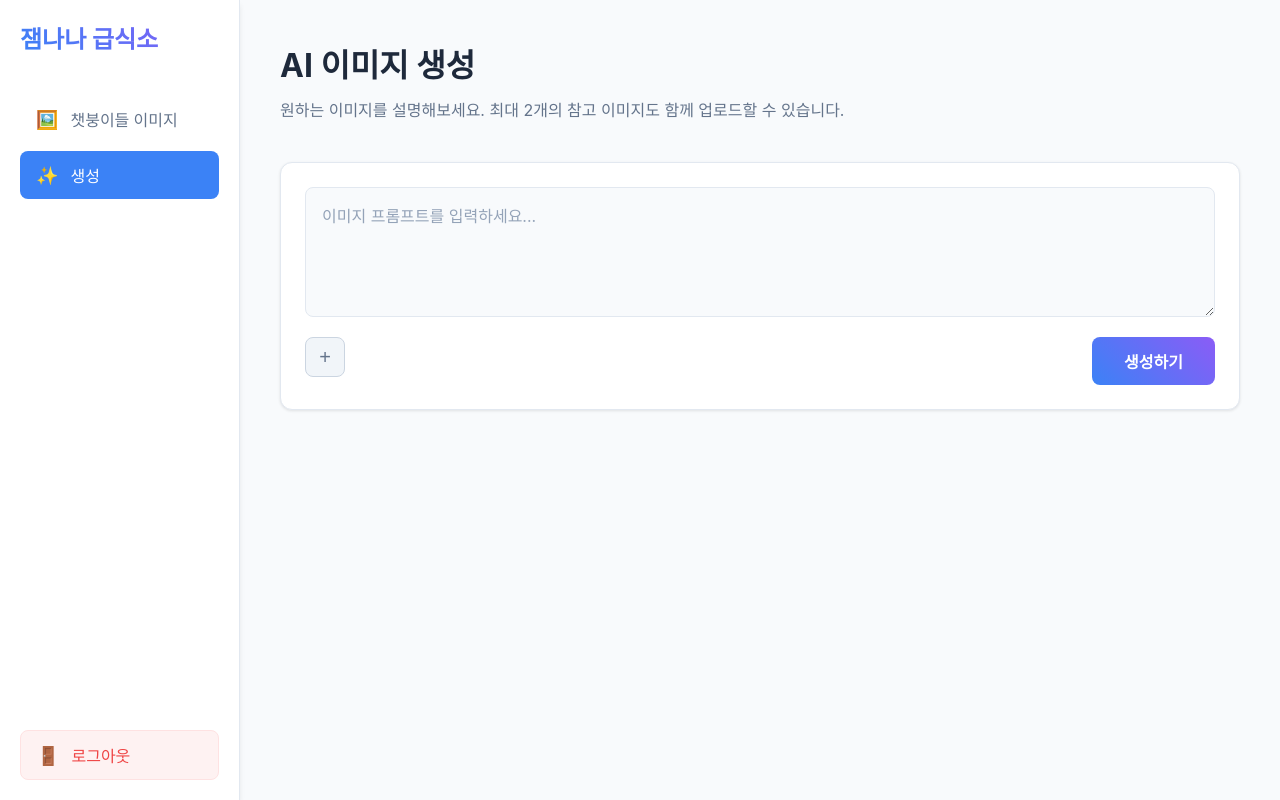
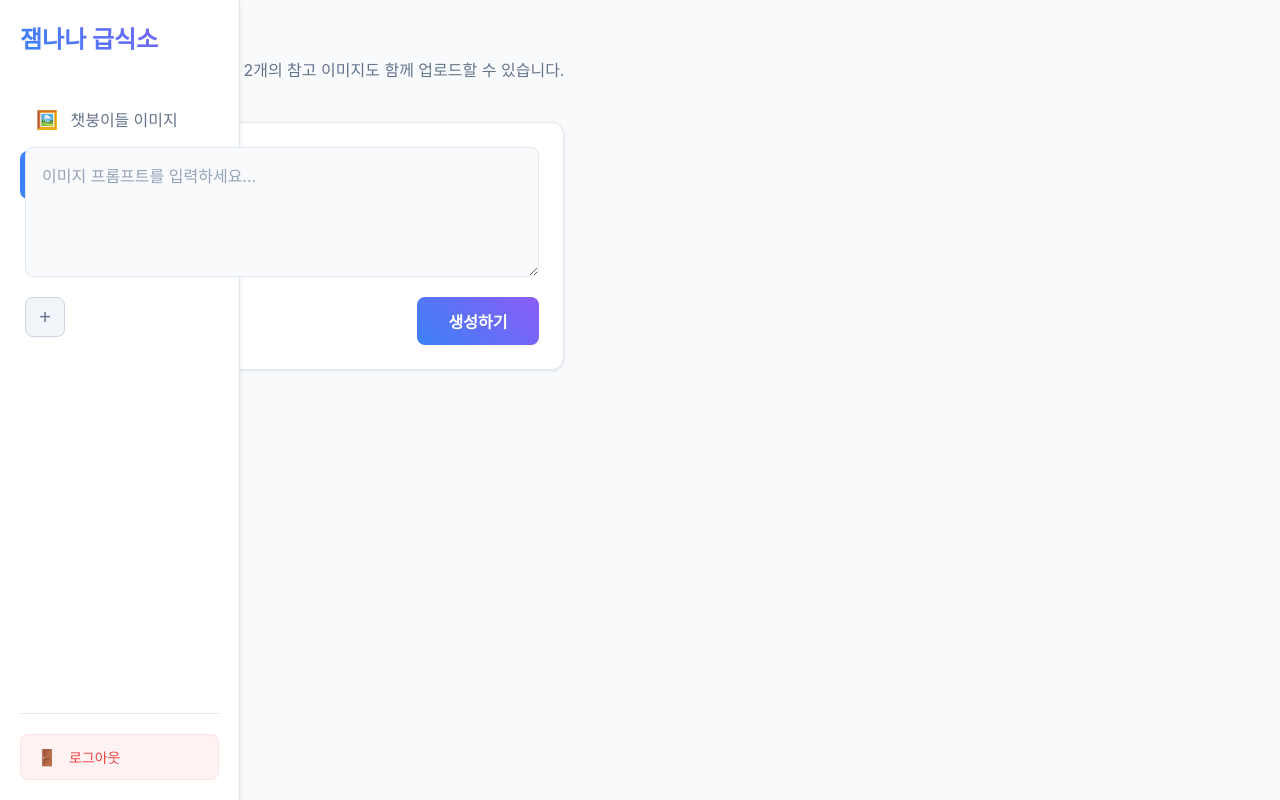
Before and after one commit to B-ai-P/banana-hugging, a Flask app: page / in a window 1280 px wide. Run offline with Flask 3, Linux system fonts and the light colour scheme; the visitor is signed in with stand-in values (Sample User, id 1); parts of the project's set-up code (start-up, migrations or seed data) failed here and were passed over.

Commit message:
Update style.css

```diff
--- a/static/style.css
+++ b/static/style.css
@@ -26,6 +26,8 @@ body {
     height: 100vh;
     overflow-y: auto;
     box-shadow: 0 4px 6px -1px rgba(0, 0, 0, 0.1);
+    display: flex;
+    flex-direction: column;
 }
 
 .logo h1 {
@@ -42,6 +44,7 @@ body {
     display: flex;
     flex-direction: column;
     gap: 8px;
+    flex: 1;
 }
 
 .nav-item {
@@ -70,12 +73,11 @@ body {
     font-size: 18px;
 }
 
-/* 사이드바 하단 */
+/* 사이드바 하단 로그아웃 */
 .sidebar-footer {
-    position: absolute;
-    bottom: 20px;
-    left: 20px;
-    right: 20px;
+    margin-top: auto;
+    padding-top: 20px;
+    border-top: 1px solid #e2e8f0;
 }
 
 .logout-btn {
@@ -90,25 +92,29 @@ body {
     font-weight: 500;
     border: 1px solid #fee2e2;
     background: #fef2f2;
+    font-size: 14px;
 }
 
 .logout-btn:hover {
     background: #fee2e2;
     border-color: #fecaca;
+    transform: translateY(-1px);
 }
 
-/* 메인 콘텐츠 */
-.main-content {
-    margin-left: 240px;
-    flex: 1;
-    padding: 0;
-    background: #f8fafc;
+.logout-btn .nav-icon {
+    font-size: 16px;
 }
 
-.content-area {
-    padding: 40px;
-    max-width: 1200px;
-    margin: 0 auto;
+/* 반응형에서 로그아웃 버튼 */
+@media (max-width: 480px) {
+    .logout-btn .nav-text {
+        display: none;
+    }
+
+    .logout-btn {
+        justify-content: center;
+        padding: 12px;
+    }
 }
 
 /* 웰컴 섹션 */
```
